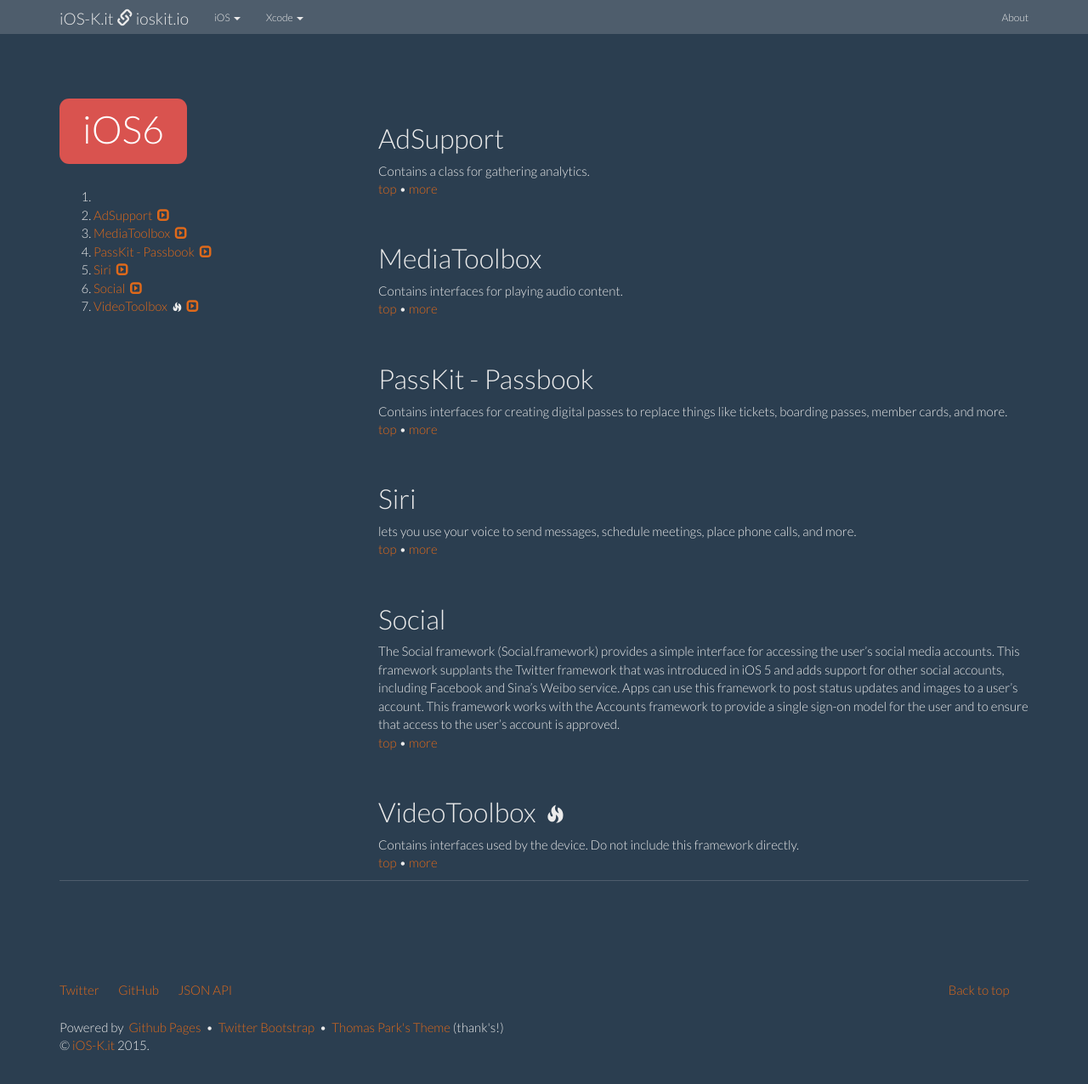
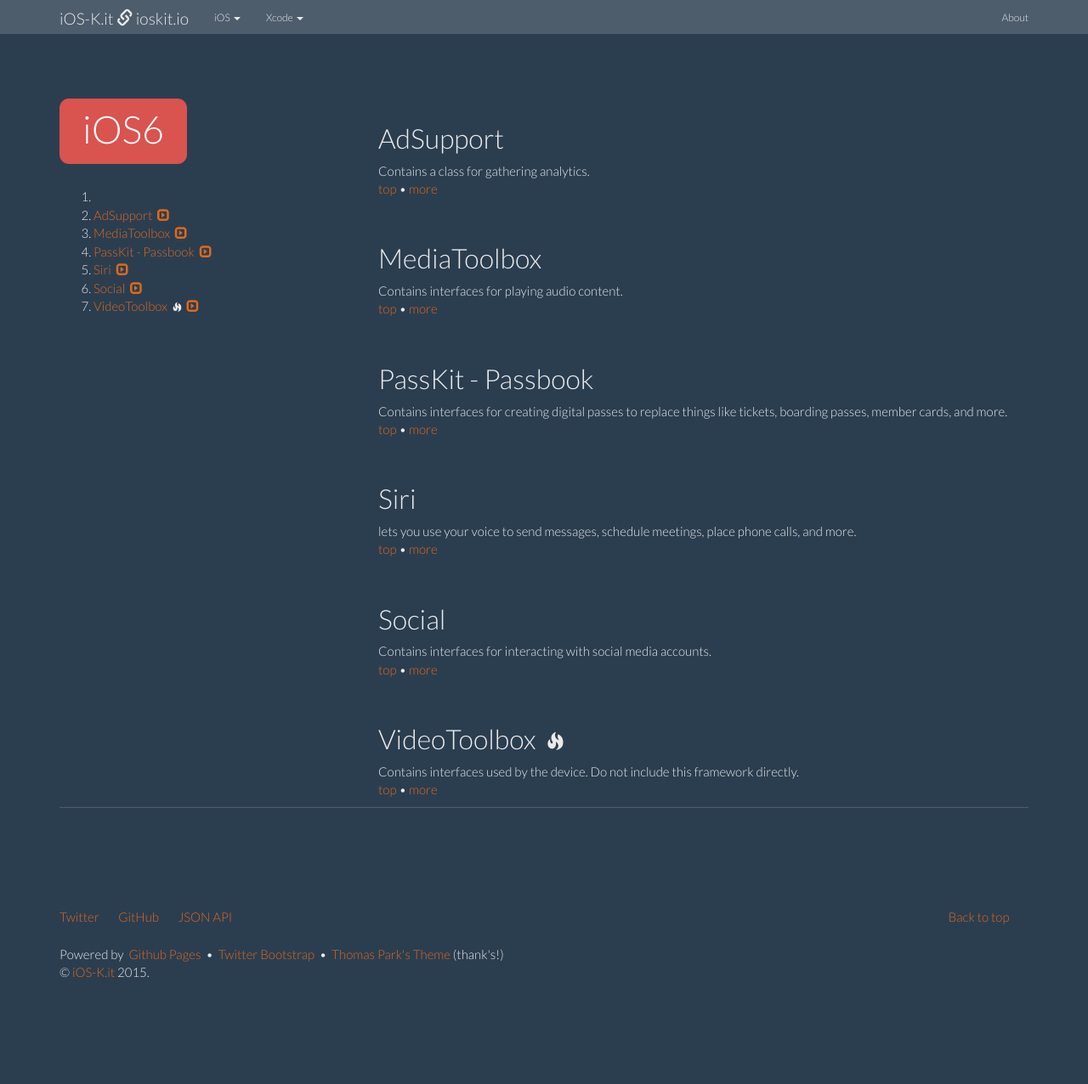
Before and after one commit to ioskit/ioskit.github.io, a Jekyll site: the page built from _ios/iOS6.md, in a window 1280 px wide and 1317 px high. Shown: the top 1276 px of the window at 85% size. Built offline with Jekyll 4.4.1, drawn with Linux system fonts in a browser that asks for light colours; nearby versions of some CDN libraries.

Commit message:
Kit: Social.

```diff
--- a/_kits/Social.md
+++ b/_kits/Social.md
@@ -2,18 +2,31 @@
 layout: kit
 id: social
 name: 'Social'
+status:
+type: kit
 since: iOS6
-link: http://www.agora.2ia.net/mediawiki/index.php?title=Apple/iOS/Kits/Social
-abstract: "The Social framework (Social.framework) provides a simple interface for accessing the user’s social media accounts. This framework supplants the Twitter framework that was introduced in iOS 5 and adds support for other social accounts, including Facebook and Sina’s Weibo service. Apps can use this framework to post status updates and images to a user’s account. This framework works with the Accounts framework to provide a single sign-on model for the user and to ensure that access to the user’s account is approved."
+icon__: /resources/images/kits/CoreAudio/core-audio.png
+abstract: "Contains interfaces for interacting with social media accounts."
+kits:
+ - TwitterFramework
+links:
+ - link:
+     name: 'Social Framework Reference'
+     url: https://developer.apple.com/library/ios/documentation/Social/Reference/Social_Framework/index.html
+     description: ' - Apple Developer'
+     type: reference
 ---
 
-The Social framework (Social.framework) provides a simple interface for accessing the user’s social media accounts. This framework supplants the Twitter framework that was introduced in iOS 5 and adds support for other social accounts, including Facebook and Sina’s Weibo service. Apps can use this framework to post status updates and images to a user’s account. This framework works with the Accounts framework to provide a single sign-on model for the user and to ensure that access to the user’s account is approved.
+The *Social framework* (`Social.framework`) provides a simple interface for accessing the user’s social media accounts. This framework:
 
-* For more information about the Social framework, see [Social Framework Reference](https://developer.apple.com/library/ios/documentation/Social/Reference/Social_Framework/index.html#//apple_ref/doc/uid/TP40012233).
-* Available networks: Facebook, Twitter and Asia Weibo
-* Le [TwitterFramework](/TwitterFramework) (`TWTweetComposeViewController`) becomes deprecated
-* Available with [iOS 6](/ios6) and OS X
-* We can share:: text, image, video and files
+* supplants the [TwitterFramework](/TwitterFramework) (`TWTweetComposeViewController`) that was introduced in [iOS5](/iOS5)
+* and adds support for other social accounts, including Facebook
+* and Sina’s Weibo service.
+
+Apps can use this framework to post status updates and images to a user’s account. This framework works with the Accounts framework to provide a single sign-on model for the user and to ensure that access to the user’s account is approved.
+
+* Available with [iOS6](/iOS6) and OS X
+* We can share: text, image, video and files
 * Benefits of this built-in API:
   * Provide a consistent user experience
   * Use of single sign-on
```
Also changed, not shown: _kits/Twitter.md (+2 -0 lines).
